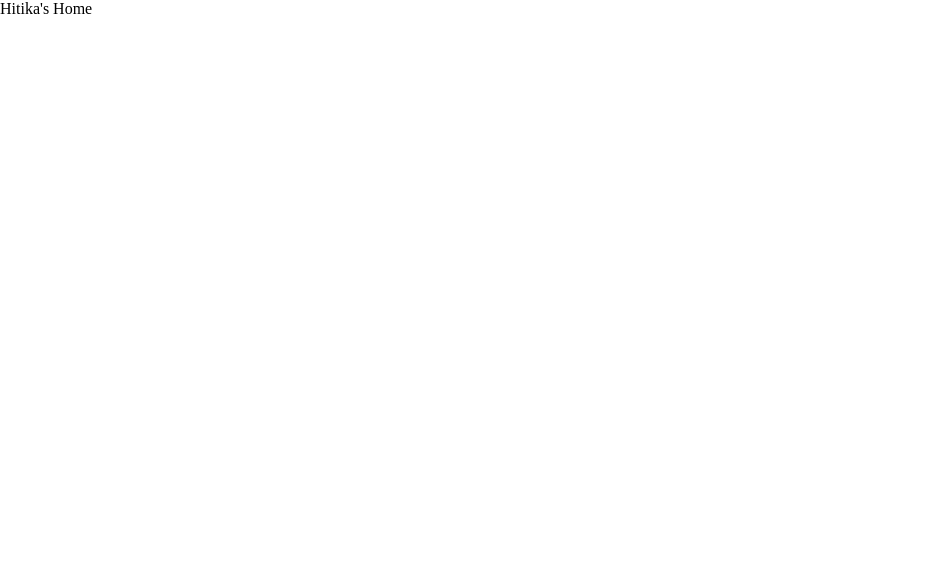
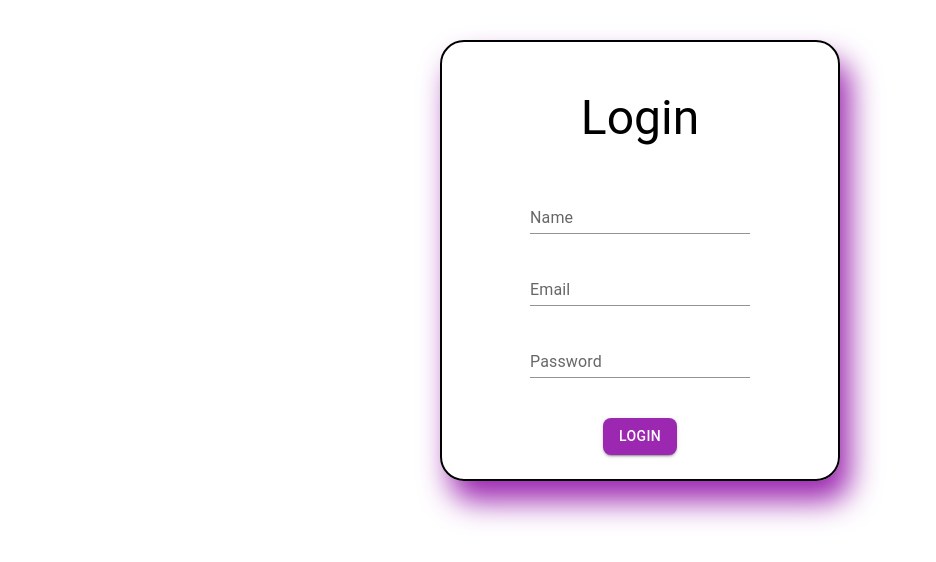
Before and after one commit to Hdewani/NJS-MUI, a Next.js app: page /hitika in a window 1280 px wide. Shown: the top 562 px of the page, without its empty margins (0-936 px from the left). Built offline with nearby package versions, Linux system fonts and the light colour scheme.

Commit message:
added Login page

```diff
--- a/src/pages/hitika/index.js
+++ b/src/pages/hitika/index.js
@@ -1,11 +1,39 @@
+import { Box, Button, Stack, TextField, Typography } from '@mui/material'
 import React from 'react'
 
-function index() {
-  return (
-    <div>
-      Hitika's Home
-    </div>
-  )
+const signin=()=>{
+    return (
+        <div>
+
+            <form action="">
+                <Box sx={{
+        borderColor: 'secondary.main',
+        border:2,
+        backgroundColor:'ffff',
+
+
+      }}
+                display="flex"
+                flexDirection={"column"}
+                maxWidth={400}
+                alignItems="center"
+                justifyContent={"center"}
+                margin="auto"
+                marginTop={5}
+                padding={3}
+                borderRadius={6}
+                boxShadow={"10px 20px 30px #9c27b0 "}
+
+                >
+                  <Typography variant='h3' color="black" padding={3} textAlign={"center"} margin='normal' >Login</Typography>
+                  <TextField id="standard-basic" label="Name" variant="standard" type='text' margin='normal' color='secondary'  ></TextField>
+                  <TextField id="standard-basic" label="Email" variant="standard" type='text' margin='normal' color='secondary'  ></TextField>
+                  <TextField id="standard-basic" label="Password" variant="standard" type='text' margin='normal' color='secondary' ></TextField>
+
+                  <Button  sx={{ marginTop:4, borderRadius:2}}variant="contained" color="secondary"  >Login</Button>
+                </Box>
+            </form>
+        </div>
+    )
 }
-
-export default index
+export default signin;
```
